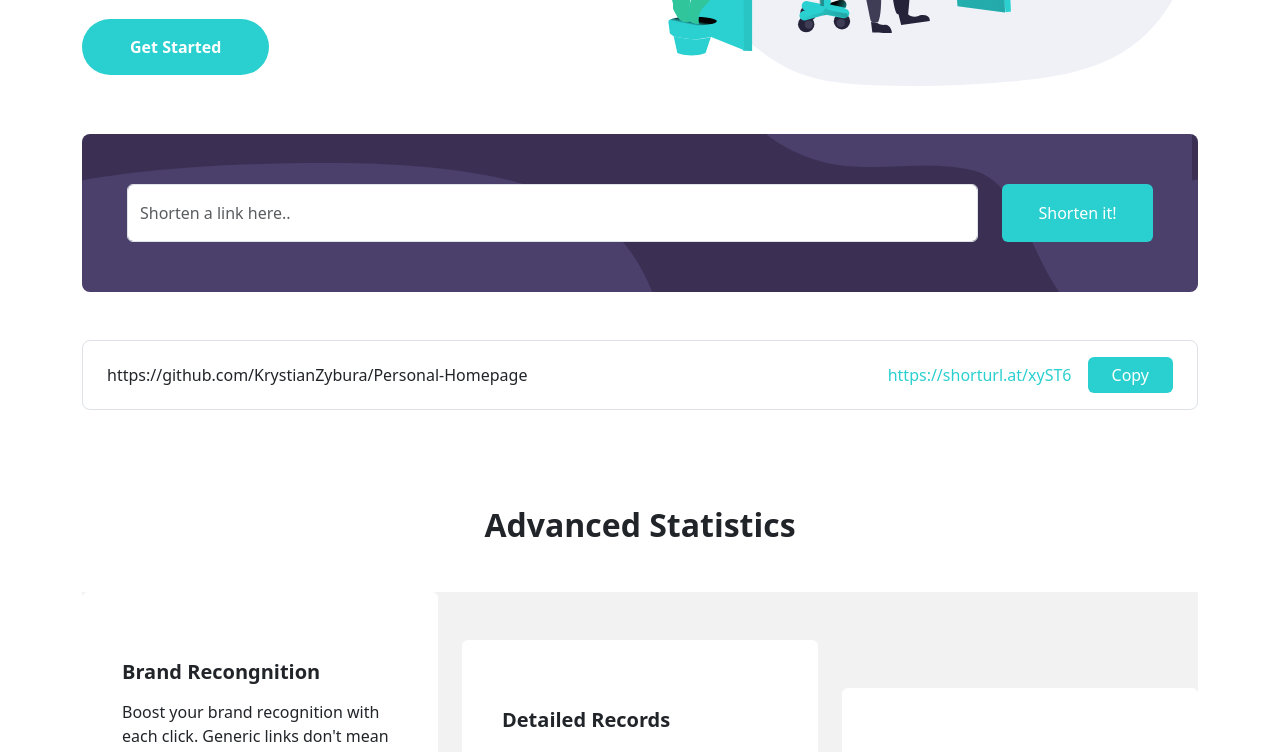
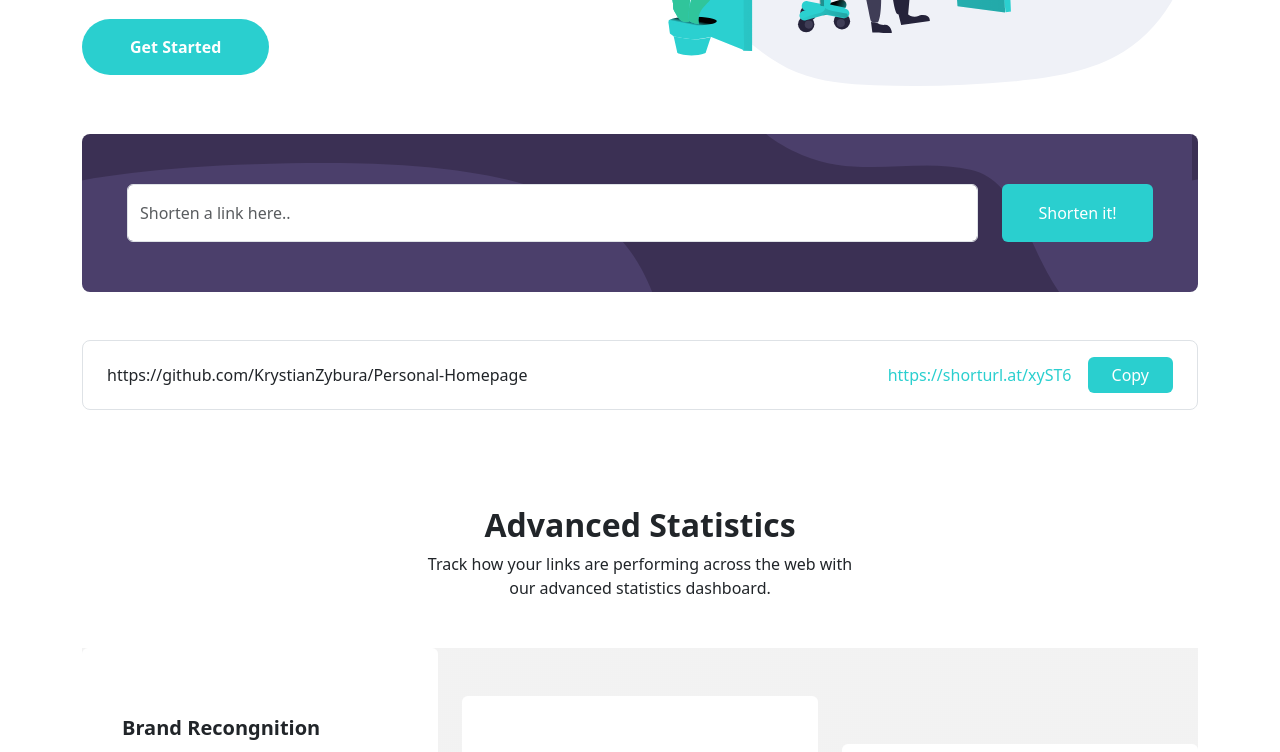
Before and after one commit to KrystianZybura/url-shortening-api-landing-page, a React (Vite) app: page / in a window 1280 px wide. Shown: the part 395-1147 px from the top of the page. Built offline with nearby package versions, Linux system fonts and the light colour scheme.

Commit message:
additional design corrections

```diff
--- a/src/components/Statistics/index.tsx
+++ b/src/components/Statistics/index.tsx
@@ -3,21 +3,23 @@ import {
   brandRecognitionText,
   detailedRecordsText,
   fullyCustomizableText,
-  headingText,
 } from "./text";
 
 const Statistics = () => (
   <section className="container">
-    <div className="text-center my-5 pt-5 w-50 mx-auto">
+    <div className="text-center my-5 pt-5 mx-auto">
       <h2 className="text-dark fw-bold">Advanced Statistics</h2>
-      <p>{headingText}</p>
+      <p>
+        Track how your links are performing across the web with <br /> our
+        advanced statistics dashboard.
+      </p>
     </div>
-    <RowContainer className="row gap-4">
+    <RowContainer className="row gap-5 gap-lg-4">
       <Box className="col-lg bg-white rounded-2">
         <h3 className="fw-bold text-dark fs-5 pb-2 mt-5">Brand Recongnition</h3>
         <p>{brandRecognitionText}</p>
       </Box>
-      <Box className="col-lg bg-white rounded-2 mt-lg-5">
+      <Box className="col-lg bg-white rounded-2 mt-5">
         <h3 className="fw-bold text-dark fs-5 pb-2 mt-5">Detailed Records</h3>
         <p>{detailedRecordsText}</p>
       </Box>
--- a/src/components/Statistics/styled.ts
+++ b/src/components/Statistics/styled.ts
@@ -14,7 +14,7 @@ export const Box = styled.div<MarginProp>`
       margin-top: 96px;
 
       @media (max-width: ${({ theme }) => theme.breakpoints.tablet}px) {
-        margin-top: 0;
+        margin-top: 48px;
       }
     `}
 `;
```
